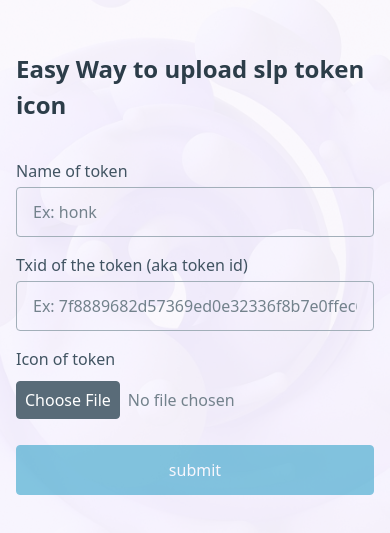
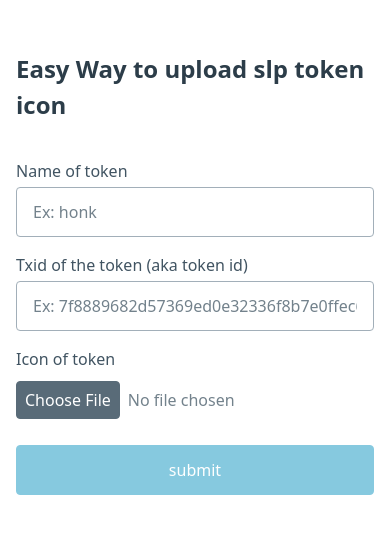
Before and after one commit to salemkode/slp-token-icons-uploader, a website: page src/view/index.html in a window 390 px wide. Shown: the part 141-674 px from the top of the page. Drawn offline with nearby package versions, Linux system fonts and the light colour scheme; files that its build step writes are made by us from their sources; files whose address does not match are found by name.

Commit message:
remove phone cover

```diff
--- a/src/static/css/home.css
+++ b/src/static/css/home.css
@@ -10,9 +10,6 @@ body,
 
 .row > * {
   width: 50%;
-}
-.row .cover {
-  display: none;
 }
 .row .landing-image {
   object-fit: cover;
@@ -58,27 +55,8 @@ body,
 }
 
 @media (max-width: 600px) {
-  .row {
-    position: relative;
-    background: url(/static/image/landing.jpg) center;
-    background-size: cover;
-  }
   .row .form-container {
     width: 100%;
-    position: relative;
-    z-index: 2;
-  }
-  .row .cover {
-    position: absolute;
-    z-index: 1;
-    display: block;
-    width: 100%;
-    height: 100%;
-    background: var(--background-color);
-    opacity: 0.9;
-  }
-  [data-theme="light"] .row .cover {
-    opacity: 0.8;
   }
   .row .landing-image {
     display: none;
--- a/src/view/index.html
+++ b/src/view/index.html
@@ -16,7 +16,6 @@
   <body>
     <div class="row">
       <img src=" static/image/landing.jpg" class="landing-image" />
-      <div class="cover"></div>
       <div class="form-container">
         <form
           autocomplete="off"
```
